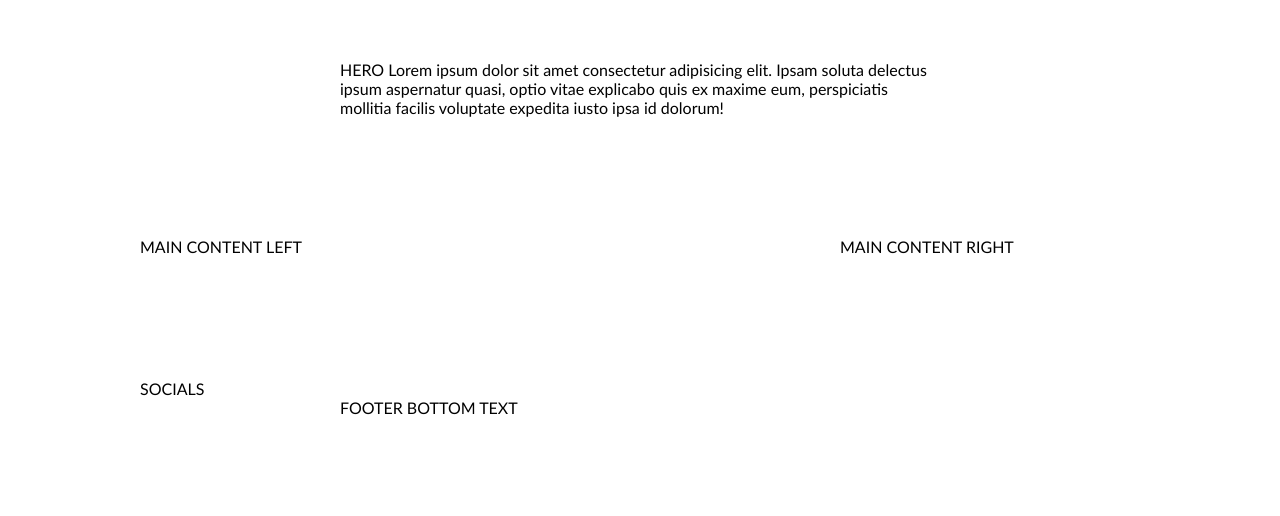
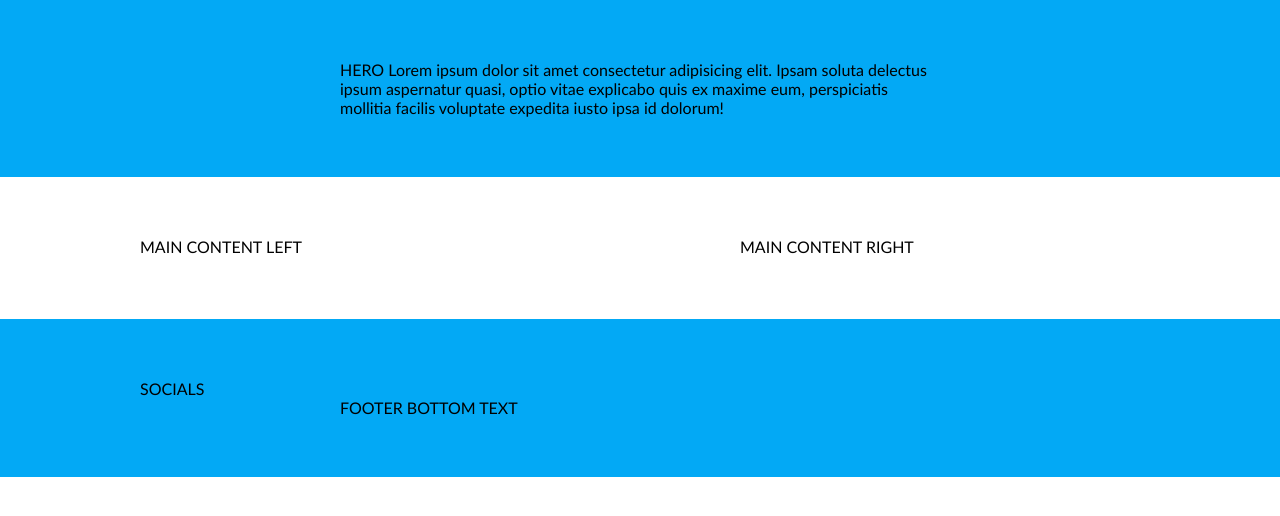
Before and after one commit to Natalike/45grupe_Coming-Soon, a website: page index.html in a window 1280 px wide. Drawn offline with Linux system fonts and the light colour scheme.

Commit message:
main color

```diff
--- a/css/base/base.css
+++ b/css/base/base.css
@@ -1,3 +1,8 @@
+:root {
+    --main-color: #03a9f5;
+    --secondary-color: #ea1a63;
+}
+
 body,
 body * {
     margin: 0;
@@ -9,14 +14,6 @@ body {
     font-family: 'Gill Sans', 'Gill Sans MT', Calibri, 'Trebuchet MS', sans-serif;
 }
 
-.column-left {
-    width: 50%;
-    float: left;
-
+.bg-main {
+    background-color: var(--main-color);
 }
-
-.column-right {
-    width: 40%;
-    float: left;
-    padding-left: 10%;
-}
--- a/index.html
+++ b/index.html
@@ -17,7 +17,7 @@
 </head>
 <body>
     <main>
-        <section class="container">
+        <section class="container bg-main">
             <div class="row-short">
                 HERO Lorem ipsum dolor sit amet consectetur adipisicing elit. Ipsam soluta delectus ipsum aspernatur quasi, optio vitae explicabo quis ex maxime eum, perspiciatis mollitia facilis voluptate expedita iusto ipsa id dolorum!
             </div>
@@ -31,7 +31,7 @@
         </section>
     </main>
 
-    <footer class="container">
+    <footer class="container bg-main">
         <div class="row">
             SOCIALS
         </div>
```
